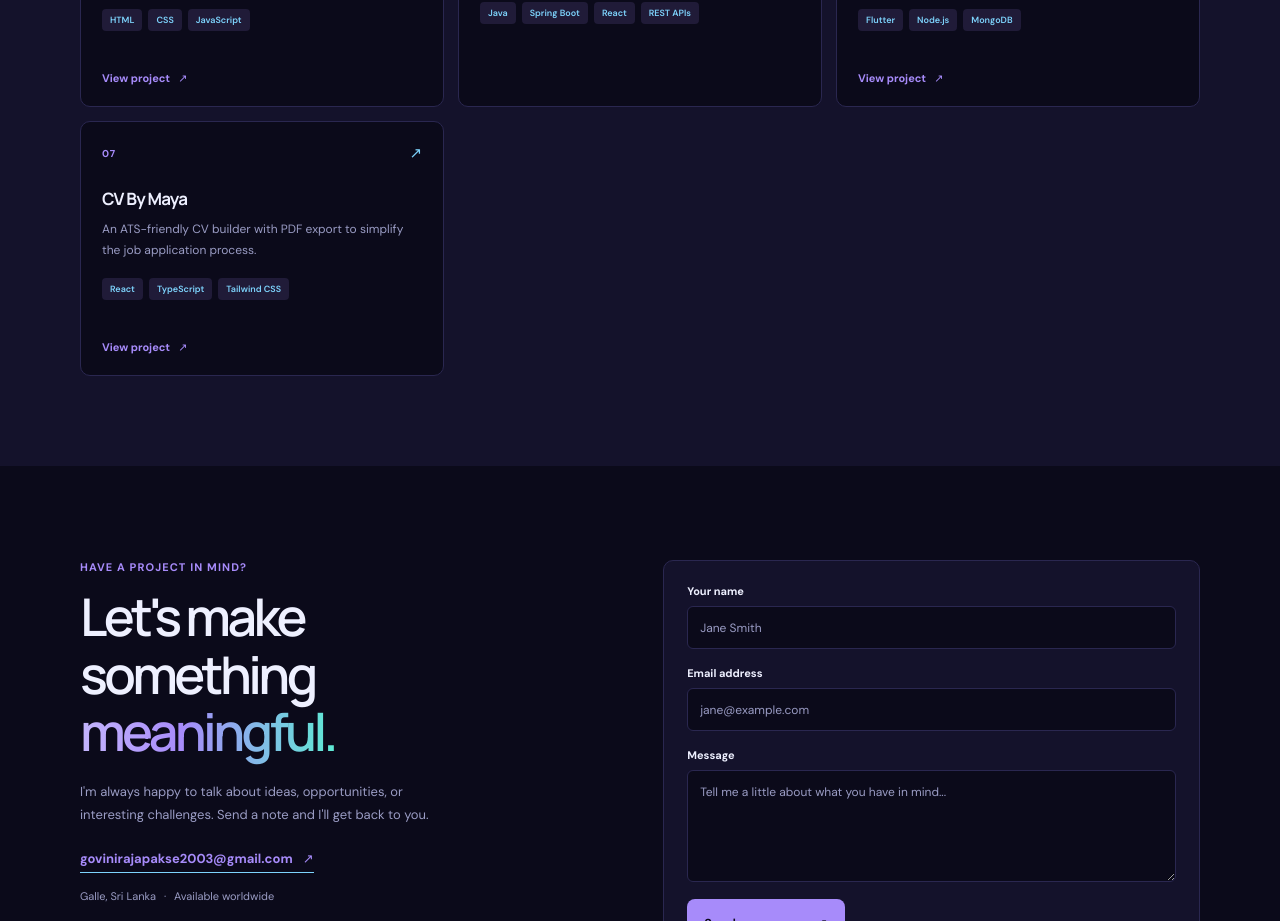
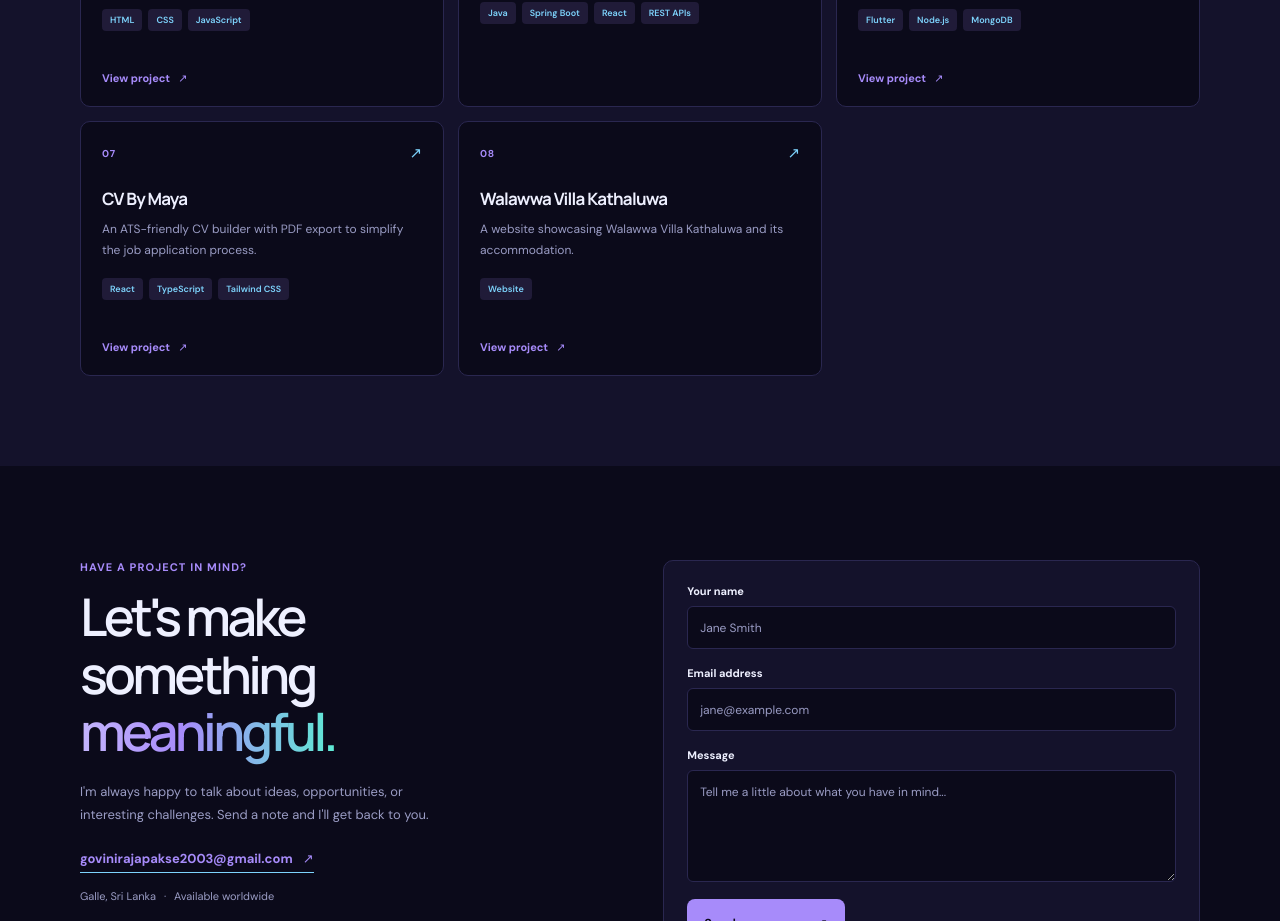
Before and after one commit to Govini2003/portfolio, a React (Vite) app: page / in a window 1280 px wide. Shown: the part 2020-2941 px from the top of the page. Built offline with nearby package versions, Linux system fonts and the light colour scheme.

Commit message:
Add new project: Walawwa Villa Kathaluwa to services data

```diff
--- a/src/assets/services_data.js
+++ b/src/assets/services_data.js
@@ -44,6 +44,13 @@ const projects = [
         technologies: ['React', 'TypeScript', 'Tailwind CSS'],
         url: 'https://govini2003.github.io/cv-builder/',
     },
+    {
+        number: '08',
+        name: 'Walawwa Villa Kathaluwa',
+        description: 'A website showcasing Walawwa Villa Kathaluwa and its accommodation.',
+        technologies: ['Website'],
+        url: 'https://govini2003.github.io/walawwa-villa-kathaluwa/',
+    },
 ];
 
 export default projects;
```
